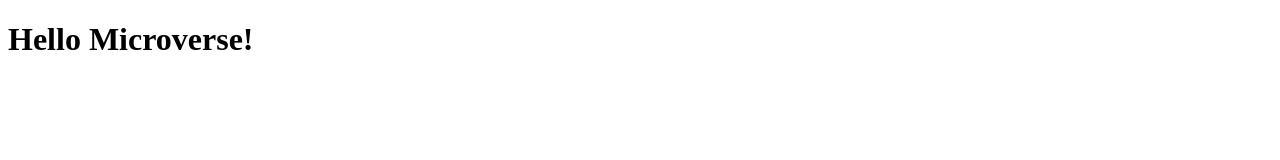
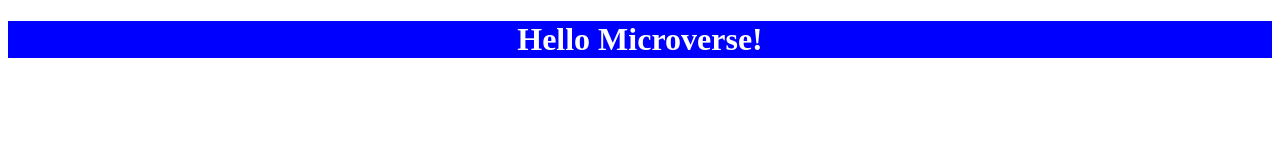
Before and after one commit to samuelkinyanjui/HelloWorld, a website: page index.html in a window 1280 px wide. Drawn offline with Linux system fonts and the light colour scheme.

Commit message:
updated style
Corrected an error on the class p to h1

```diff
--- a/style.css
+++ b/style.css
@@ -1 +1 @@
-p{text-align: center; font-size: 40; background-color: blue; font-style: inherit;color:white;}
+h1{text-align: center; font-size: 40; background-color: blue; font-style: inherit;color:white;}
```
